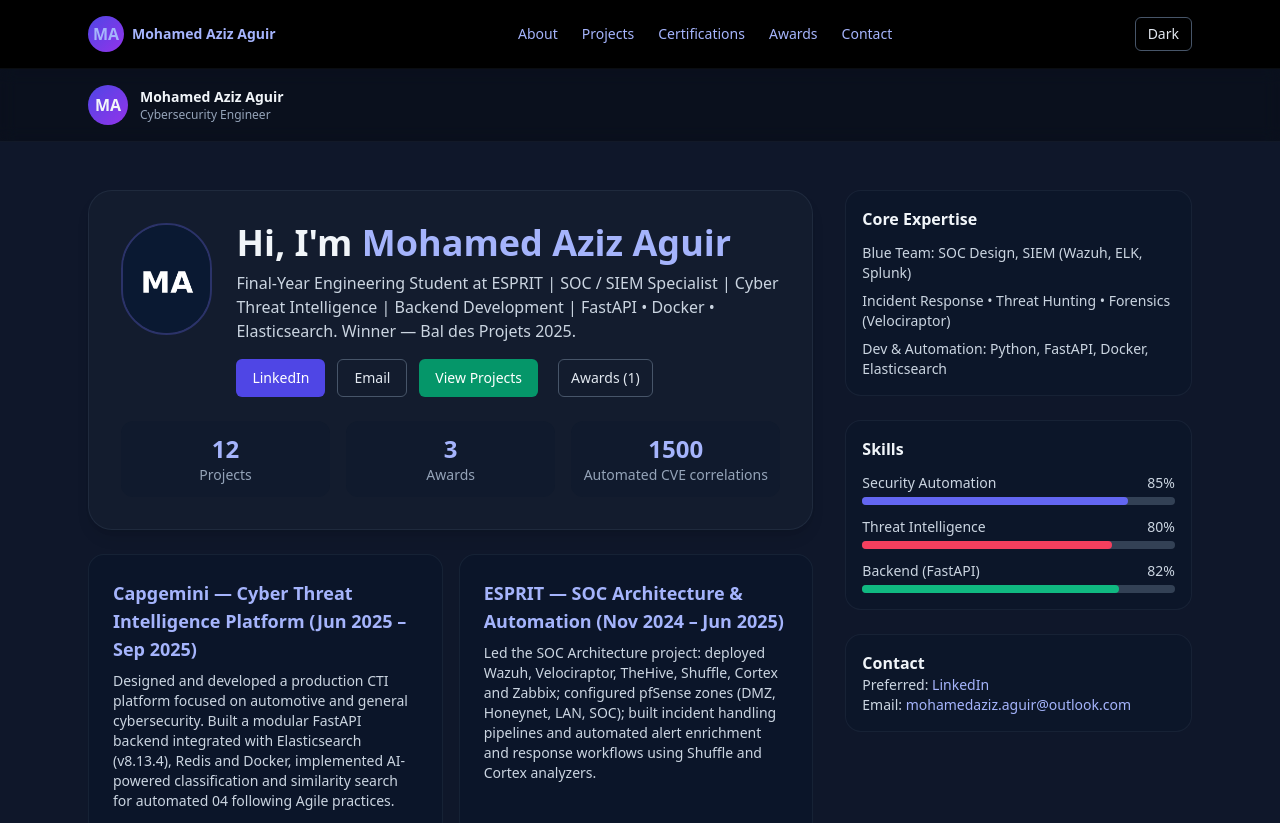
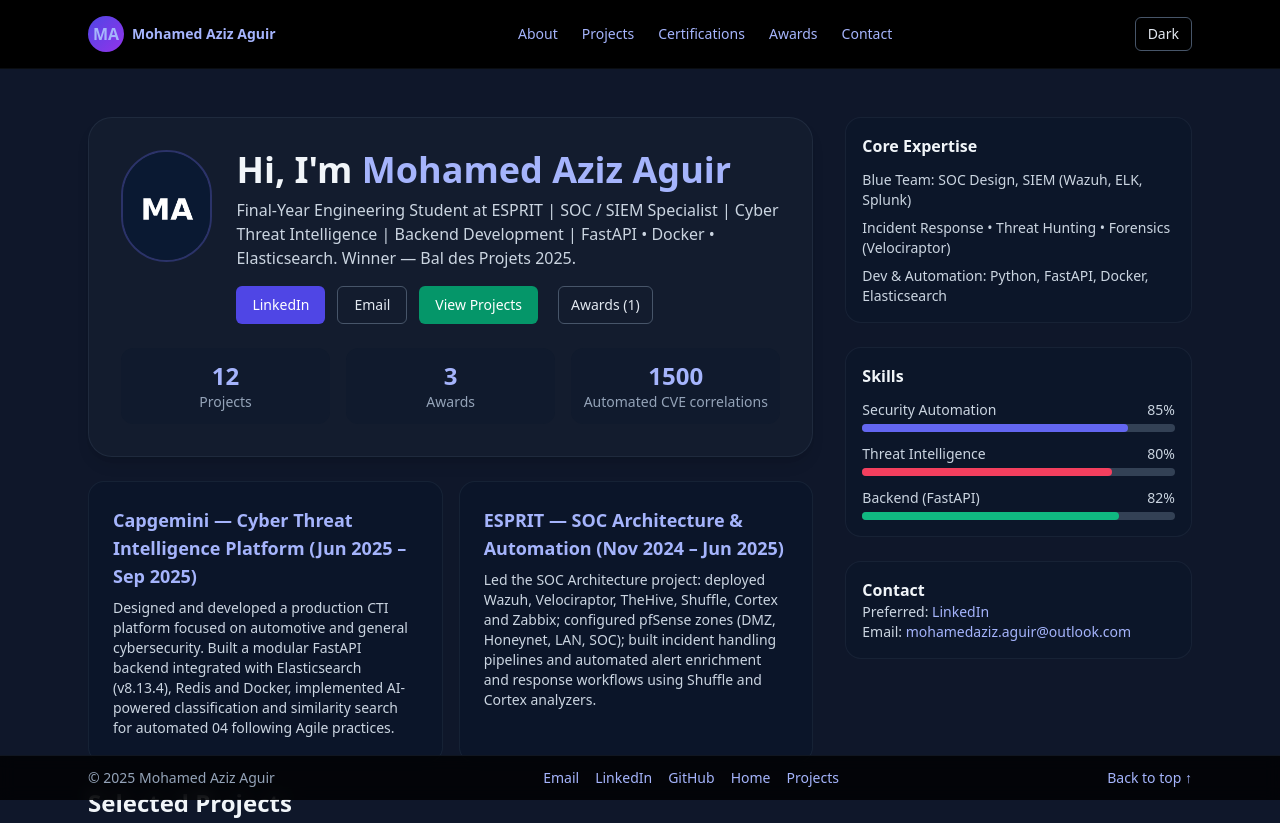
Before and after one commit to Mohamed-Aziz-Aguir/Portfolio, a Next.js app: page / in a window 1280 px wide. Shown: the top 823 px of the page. Built offline with nearby package versions, Linux system fonts and the light colour scheme.

Commit message:
fix pleease!

```diff
--- a/src/components/Footer.js
+++ b/src/components/Footer.js
@@ -2,8 +2,8 @@ import Link from 'next/link'
 
 export default function Footer(){
   return (
-    <footer className="mt-16 border-t border-slate-800/50">
-      <div className="max-w-6xl mx-auto px-6 py-10 flex flex-col md:flex-row items-center justify-between gap-6 text-sm text-slate-400">
+    <footer className="fixed bottom-0 left-0 right-0 z-50 bg-black/80 backdrop-blur border-t border-slate-800/50">
+      <div className="max-w-6xl mx-auto px-6 py-3 flex flex-col md:flex-row items-center justify-between gap-6 text-sm text-slate-400">
         <div>© {new Date().getFullYear()} Mohamed Aziz Aguir</div>
         <div className="flex items-center gap-4">
           <a href="mailto:mohamedaziz.aguir@outlook.com" className="hover:text-white">Email</a>
--- a/src/pages/_app.js
+++ b/src/pages/_app.js
@@ -4,7 +4,7 @@ import Footer from '../components/Footer'
 
 export default function MyApp({ Component, pageProps }) {
   return (
-    <div id="top">
+    <div id="top" className="pb-24">
       <Navbar />
       <Component {...pageProps} />
       <Footer />
--- a/src/pages/index.js
+++ b/src/pages/index.js
@@ -34,18 +34,7 @@ export default function Home() {
 
       </Head>
 
-      <header className="backdrop-blur sticky top-0 z-50 bg-black/30 border-b border-slate-700/20">
-        <div className="max-w-6xl mx-auto px-6 py-4 flex items-center justify-between">
-          <div className="flex items-center gap-3">
-            <div className="w-10 h-10 rounded-full bg-gradient-to-br from-indigo-600 to-purple-600 flex items-center justify-center font-bold">MA</div>
-            <div className="hidden sm:block">
-              <div className="text-sm font-semibold">Mohamed Aziz Aguir</div>
-              <div className="text-xs text-slate-400">Cybersecurity Engineer</div>
-            </div>
-          </div>
 
-        </div>
-      </header>
 
       <main id="about" className="max-w-6xl mx-auto px-6 py-12">
         <section className="grid lg:grid-cols-3 gap-8 items-start">
```
